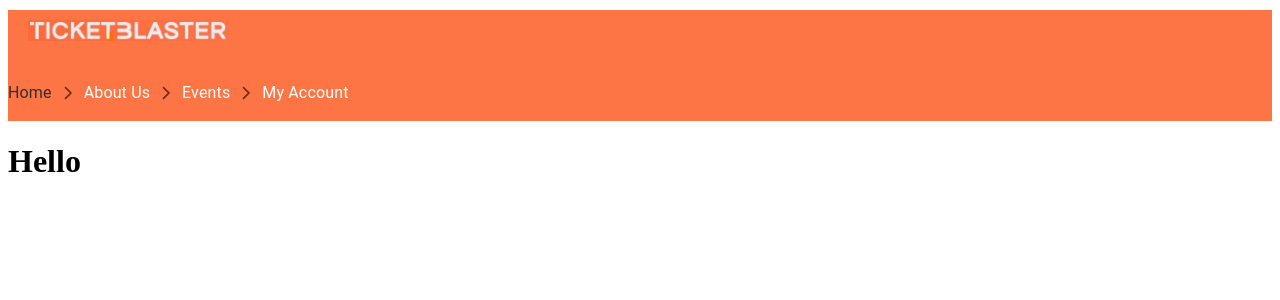
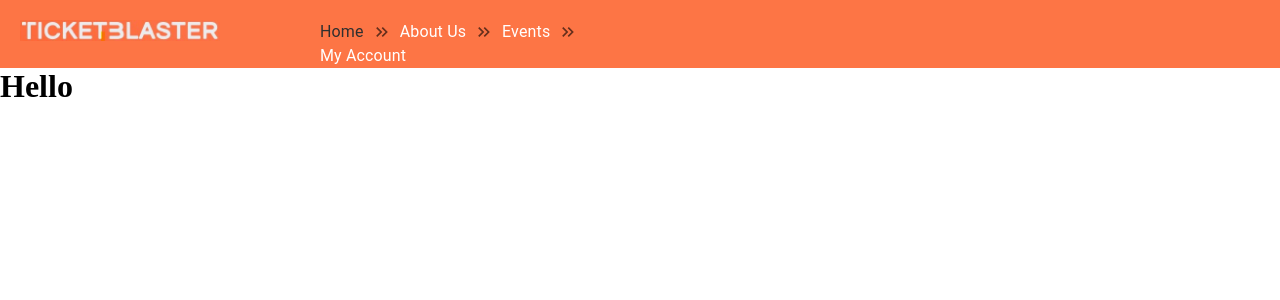
Before and after one commit to ChristopherPerrault/ticketblaster, a React (Create React App) app in the folder frontend/: page / in a window 1280 px wide. Shown: the top 300 px of the page. Built offline with nearby package versions, Linux system fonts and the light colour scheme.

Commit message:
Header styled to full width

```diff
--- /dev/null
+++ b/frontend/public/css/styles.css
@@ -0,0 +1,4 @@
+* {
+    margin: 0;
+    padding: 0;
+}
--- a/frontend/public/index.html
+++ b/frontend/public/index.html
@@ -6,15 +6,16 @@
   <meta name="viewport" content="width=device-width, initial-scale=1" />
   <meta name="description" content="View README.md" />
   <!-- favicon goes here 🔻-->
-  <link rel="icon" href="./assets/icon.jpg" />
+  <link rel="icon" href="./assets/images/icon.jpg" />
+  <link rel="stylesheet" href="./css/styles.css" />
 
   <title>TicketBlaster</title>
 
 </head>
 
-<body>
+<body style="width: 100%;">
   <noscript>You need to enable JavaScript to run this app.</noscript>
-  <div id="root"></div>
+  <div id="root" style="width: 100%;"></div>
 </body>
 
 </html>
--- a/frontend/src/App.js
+++ b/frontend/src/App.js
@@ -1,4 +1,5 @@
 import Outlet from "./components/Outlet";
+import React from "react";
 
 export default function App() {
   return <Outlet />;
--- a/frontend/src/components/Header.css
+++ b/frontend/src/components/Header.css
@@ -1,9 +1,16 @@
 .header {
     background-color: #fd7545;
-    width: 100%;
+    width: 100vw;
+    display: grid;
+    grid-template-columns: repeat(4, 1fr);
+    grid-template-rows: repeat(1, 1fr);
 }
 
 .logo {
     margin: 10px;
     padding: 10px;
 }
+
+.navbar {
+    padding-top: 20px;
+}
--- a/frontend/src/components/Header.js
+++ b/frontend/src/components/Header.js
@@ -7,10 +7,18 @@ function Header() {
     return (
         <div className="header">
             <div className="logo">
-                <img alt="Logo" title="TicketBlaster" src={logo} width="200px" />
+                <a href="/" title="Home">
+                    <img alt="Logo" src={logo} width="200px" />
+                </a>
+            </div>
+            <div className="navbar">
+                <Navbar />
             </div>
             <div>
-                <Navbar />
+
+            </div>
+            <div>
+
             </div>
         </div>
     )
--- a/frontend/src/components/Navbar.js
+++ b/frontend/src/components/Navbar.js
@@ -1,19 +1,16 @@
 import React from "react";
 import NavButton from "./NavButton";
 import Breadcrumbs from '@mui/material/Breadcrumbs';
-import ArrowForwardIosRoundedIcon from '@mui/icons-material/ArrowForwardIosRounded';
-
+import KeyboardDoubleArrowRightIcon from '@mui/icons-material/KeyboardDoubleArrowRight';
 function Navbar() {
 
     return (
-        <div>
-            <Breadcrumbs aria-label="breadcrumb" separator={<ArrowForwardIosRoundedIcon fontSize='tiny' />} className="nav">
-                <NavButton to="/" label="Home" />
-                <NavButton to="/about" label="About Us" />
-                <NavButton to="/events" label="Events" />
-                <NavButton to="/account" label="My Account" />
-            </Breadcrumbs>
-        </div>
+        <Breadcrumbs aria-label="breadcrumb" separator={<KeyboardDoubleArrowRightIcon fontSize='small' />} className="nav">
+            <NavButton to="/" label="Home" />
+            <NavButton to="/about" label="About Us" />
+            <NavButton to="/events" label="Events" />
+            <NavButton to="/account" label="My Account" />
+        </Breadcrumbs>
     )
 }
 export default Navbar;
```
Also changed, not shown: frontend/public/assets/images/icon.jpg (renamed from frontend/public/assets/icon.jpg).
